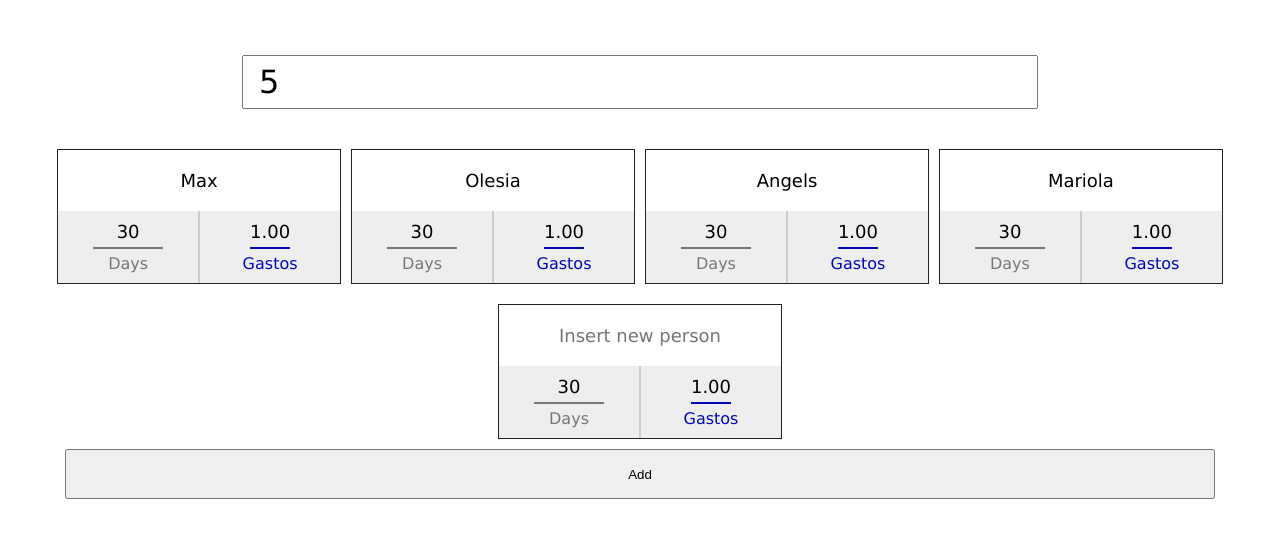
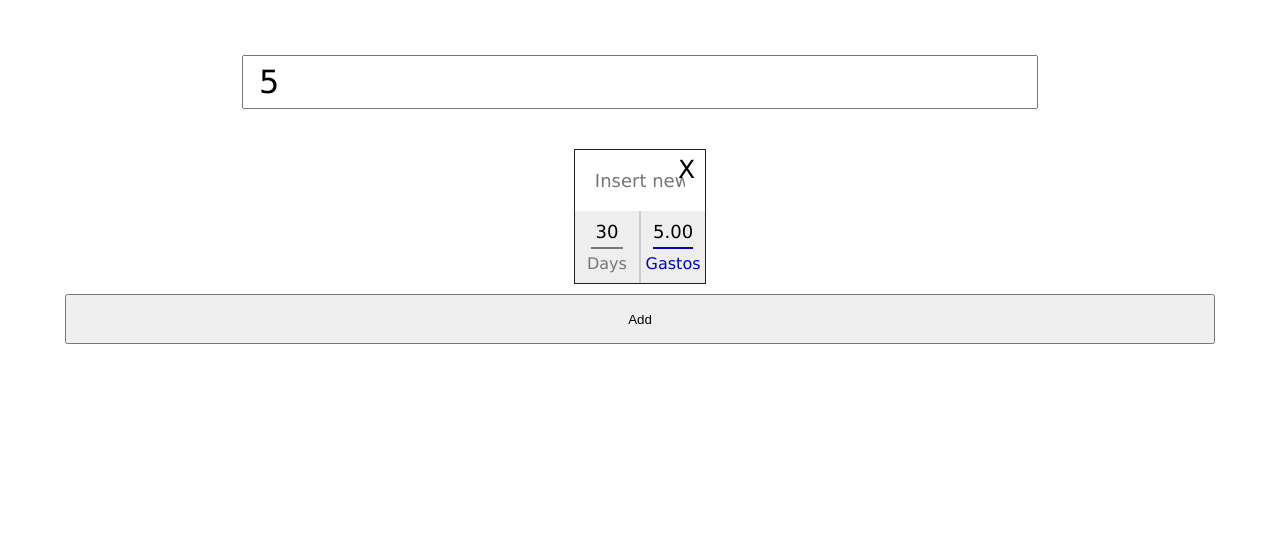
Before and after one commit to maximka76667/Gastos-Calculator, a React (Create React App) app: page / in a window 1280 px wide. Both pictures are taken after typing "5" into the empty fields and a click on the button "Add". Shown: the top 538 px of the page. Built offline with nearby package versions, Linux system fonts and the light colour scheme.

Commit message:
saving persons in cookies

```diff
--- a/package.json
+++ b/package.json
@@ -11,6 +11,7 @@
     "@types/node": "^16.18.114",
     "@types/react": "^18.3.11",
     "@types/react-dom": "^18.3.1",
+    "js-cookie": "^3.0.5",
     "react": "^18.3.1",
     "react-dom": "^18.3.1",
     "react-scripts": "5.0.1",
@@ -44,6 +45,7 @@
     ]
   },
   "devDependencies": {
+    "@types/js-cookie": "^3.0.6",
     "gh-pages": "^6.2.0"
   }
 }
--- a/src/App.module.css
+++ b/src/App.module.css
@@ -38,6 +38,20 @@
   flex-direction: column;
   margin: 30px 40px;
   border: 1px solid #222;
+  position: relative;
+}
+
+.person__remove {
+  position: absolute;
+  top: 5px;
+  right: 10px;
+  font-size: 25px;
+  cursor: pointer;
+  transition: all 0.1s;
+}
+
+.person__remove:hover {
+  color: #ccc;
 }
 
 .person__info {
--- a/src/App.tsx
+++ b/src/App.tsx
@@ -1,5 +1,6 @@
 import React, { useEffect, useState } from "react";
 import styles from "./App.module.css";
+import Cookies from "js-cookie";
 
 interface Person {
   name: string;
@@ -11,12 +12,9 @@ function App() {
   const [total, setTotal] = useState<number>(0);
   const [daysTotal, setDaysTotal] = useState<number>(0);
 
-  const [persons, setPersons] = useState<Person[]>([
-    { name: "Max", days: 30, gastos: 0 },
-    { name: "Olesia", days: 30, gastos: 0 },
-    { name: "Angels", days: 30, gastos: 0 },
-    { name: "Mariola", days: 30, gastos: 0 },
-  ]);
+  const [persons, setPersons] = useState<Person[]>([]);
+
+  const [isInitialized, setIsInitialized] = useState(false); // New flag
 
   useEffect(() => {
     setPersons((prev) =>
@@ -28,8 +26,25 @@ function App() {
   }, [total, daysTotal]);
 
   useEffect(() => {
-    setDaysTotal(persons.reduce((prev, person) => prev + person.days, 0));
-  }, [persons]);
+    const cookiesPersons = Cookies.get("persons");
+
+    console.log(cookiesPersons);
+
+    if (cookiesPersons) {
+      setPersons(JSON.parse(cookiesPersons));
+    }
+    setIsInitialized(true);
+  }, []);
+
+  useEffect(() => {
+    if (isInitialized) {
+      setDaysTotal(persons.reduce((prev, person) => prev + person.days, 0));
+      Cookies.set("persons", JSON.stringify(persons), {
+        path: "/Gastos-Calculator",
+      });
+      console.log(JSON.stringify(persons));
+    }
+  }, [persons, isInitialized]);
 
   return (
     <div className={styles.app}>
@@ -47,7 +62,15 @@ function App() {
         <div className={styles["persons__list"]}>
           {persons.map(({ name, days, gastos }, index) => {
             return (
-              <div className={styles["person"]}>
+              <div key={index} className={styles["person"]}>
+                <div
+                  className={styles["person__remove"]}
+                  onClick={() => {
+                    setPersons((prev) => prev.filter((_, i) => i !== index));
+                  }}
+                >
+                  X
+                </div>
                 <div className={styles["person__name"]}>
                   <input
                     className={styles["person__name-input"]}
```
Also changed, not shown: 1 other file (tests, documents, lock files or other folders).
